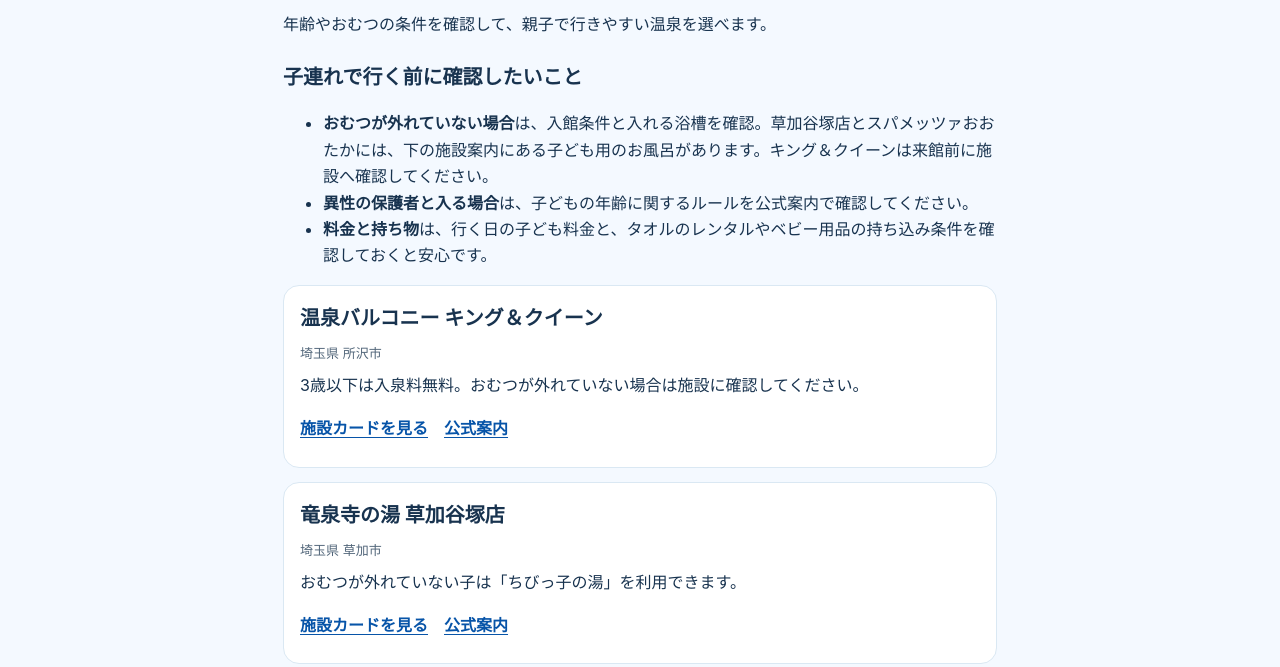
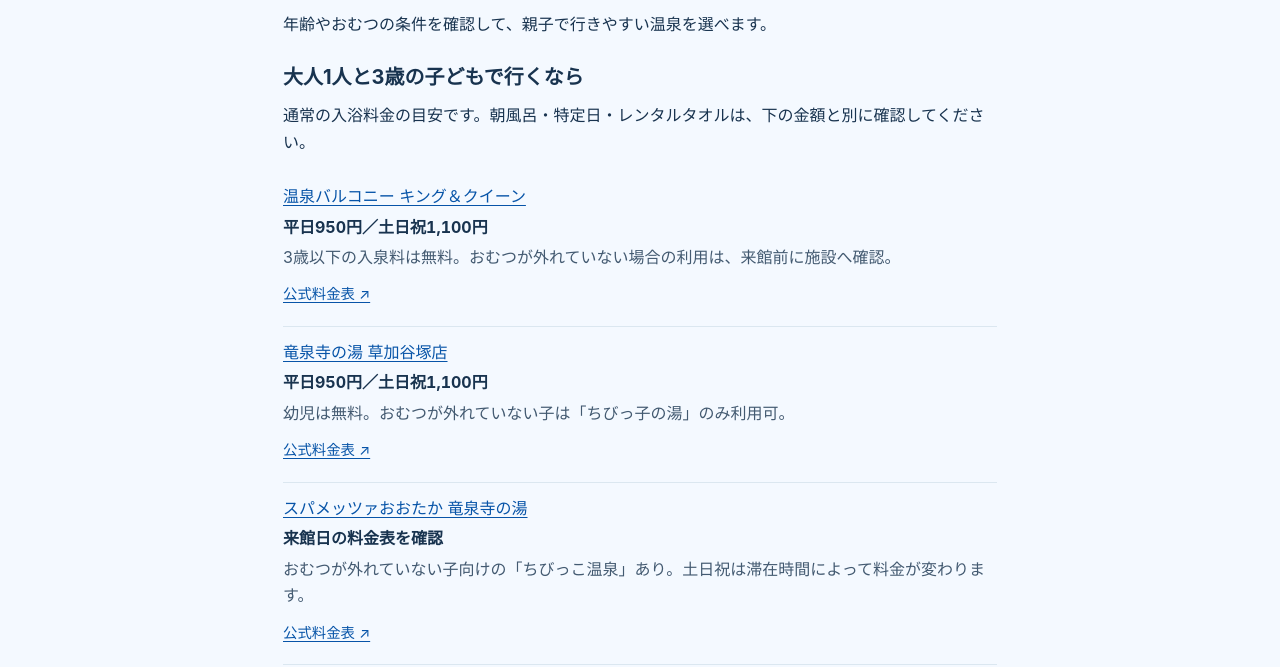
Before and after one commit to yohei85/odekake-navi, a plain HTML site: page guide-kanto-onsen.html in a window 1280 px wide. Shown: the part 146-813 px from the top of the page. Drawn offline with Linux system fonts and the light colour scheme.

Commit message:
Compare family admission and diaper rules in the onsen guide

```diff
--- a/guide-kanto-onsen.html
+++ b/guide-kanto-onsen.html
@@ -1,6 +1,13 @@
 <!doctype html>
-<html lang="ja"><head><meta charset="utf-8"><meta name="viewport" content="width=device-width,initial-scale=1"><title>関東で子どもと行ける日帰り温泉3選 | おでかけナビ！</title><meta name="description" content="年齢やおむつの条件を確認して、親子で行きやすい温泉を選べます。"><link rel="canonical" href="https://odekake-navi.sjzyvky96m.workers.dev/guide-kanto-onsen"><style>*{box-sizing:border-box}body{margin:0;background:#f4f9ff;color:#18334f;font:16px/1.65 -apple-system,BlinkMacSystemFont,sans-serif}header{background:#dff3ff}main,header nav{max-width:750px;padding:18px;margin:auto}h1{font-size:clamp(24px,5vw,36px);line-height:1.35;margin:14px 0}h2{font-size:20px;margin:0}p{margin:8px 0}a{color:#0754a8;text-underline-offset:3px}header a{font-weight:800}article{background:#fff;border:1px solid #dae8f3;border-radius:16px;padding:16px;margin:14px 0}.area{font-size:13px;color:#52667a}.links{display:flex;flex-wrap:wrap;gap:8px 16px}.links a{display:inline-flex;align-items:center;min-height:44px;font-weight:700}.foot{margin-top:22px}section h2{margin-top:24px}article h3{font-size:19px;margin:0}.tickets{background:#e7f2ff;border-radius:10px;padding:0 9px}</style></head>
+<html lang="ja"><head><meta charset="utf-8"><meta name="viewport" content="width=device-width,initial-scale=1"><title>関東で子どもと行ける日帰り温泉3選 | おでかけナビ！</title><meta name="description" content="年齢やおむつの条件を確認して、親子で行きやすい温泉を選べます。"><link rel="canonical" href="https://odekake-navi.sjzyvky96m.workers.dev/guide-kanto-onsen"><style>*{box-sizing:border-box}body{margin:0;background:#f4f9ff;color:#18334f;font:16px/1.65 -apple-system,BlinkMacSystemFont,sans-serif}header{background:#dff3ff}main,header nav{max-width:750px;padding:18px;margin:auto}h1{font-size:clamp(24px,5vw,36px);line-height:1.35;margin:14px 0}h2{font-size:20px;margin:0}p{margin:8px 0}a{color:#0754a8;text-underline-offset:3px}header a{font-weight:800}article{background:#fff;border:1px solid #dae8f3;border-radius:16px;padding:16px;margin:14px 0}.area{font-size:13px;color:#52667a}.links{display:flex;flex-wrap:wrap;gap:8px 16px}.links a{display:inline-flex;align-items:center;min-height:44px;font-weight:700}.foot{margin-top:22px}section h2{margin-top:24px}article h3{font-size:19px;margin:0}.tickets{background:#e7f2ff;border-radius:10px;padding:0 9px}.bath-prices{padding:0;list-style:none}.bath-prices li{display:grid;gap:4px;padding:12px 0;border-bottom:1px solid #dbe7f0}.bath-prices strong{font-variant-numeric:tabular-nums}.bath-prices p{margin:0;color:#435a71}.bath-official{justify-self:start;font-size:.9rem;padding:8px 0}</style></head>
 <body><header><nav><a href="./#regional-guides">← おでかけガイドに戻る</a></nav></header><main><h1>関東で子どもと行ける日帰り温泉3選</h1><p>年齢やおむつの条件を確認して、親子で行きやすい温泉を選べます。</p>
+<section aria-labelledby="bath-costs">
+<h2 id="bath-costs">大人1人と3歳の子どもで行くなら</h2>
+<p>通常の入浴料金の目安です。朝風呂・特定日・レンタルタオルは、下の金額と別に確認してください。</p>
+<ul class="bath-prices"><li><a href="./?spot=%E5%9F%BC%E7%8E%89%E7%9C%8C%7C%E6%89%80%E6%B2%A2%E5%B8%82%7C%E6%B8%A9%E6%B3%89%E3%83%90%E3%83%AB%E3%82%B3%E3%83%8B%E3%83%BC%20%E3%82%AD%E3%83%B3%E3%82%B0%EF%BC%86%E3%82%AF%E3%82%A4%E3%83%BC%E3%83%B3#results">温泉バルコニー キング＆クイーン</a><strong>平日950円／土日祝1,100円</strong><p>3歳以下の入泉料は無料。おむつが外れていない場合の利用は、来館前に施設へ確認。</p><a class="bath-official" href="https://king-and-queen.site/guide/">公式料金表 ↗</a></li>
+<li><a href="./?spot=%E5%9F%BC%E7%8E%89%E7%9C%8C%7C%E8%8D%89%E5%8A%A0%E5%B8%82%7C%E7%AB%9C%E6%B3%89%E5%AF%BA%E3%81%AE%E6%B9%AF%20%E8%8D%89%E5%8A%A0%E8%B0%B7%E5%A1%9A%E5%BA%97#results">竜泉寺の湯 草加谷塚店</a><strong>平日950円／土日祝1,100円</strong><p>幼児は無料。おむつが外れていない子は「ちびっ子の湯」のみ利用可。</p><a class="bath-official" href="https://ryusenjinoyu.com/souka/">公式料金表 ↗</a></li>
+<li><a href="./?spot=%E5%8D%83%E8%91%89%E7%9C%8C%7C%E6%B5%81%E5%B1%B1%E5%B8%82%7C%E3%82%B9%E3%83%91%E3%83%A1%E3%83%83%E3%83%84%E3%82%A1%E3%81%8A%E3%81%8A%E3%81%9F%E3%81%8B%20%E7%AB%9C%E6%B3%89%E5%AF%BA%E3%81%AE%E6%B9%AF#results">スパメッツァおおたか 竜泉寺の湯</a><strong>来館日の料金表を確認</strong><p>おむつが外れていない子向けの「ちびっこ温泉」あり。土日祝は滞在時間によって料金が変わります。</p><a class="bath-official" href="https://www.ryusenjinoyu.com/spametsaotaka/info/">公式料金表 ↗</a></li></ul>
+</section>
 <section aria-labelledby="before-visit"><h2 id="before-visit">子連れで行く前に確認したいこと</h2>
 <ul>
 <li><strong>おむつが外れていない場合</strong>は、入館条件と入れる浴槽を確認。草加谷塚店とスパメッツァおおたかには、下の施設案内にある子ども用のお風呂があります。キング＆クイーンは来館前に施設へ確認してください。</li>
```
